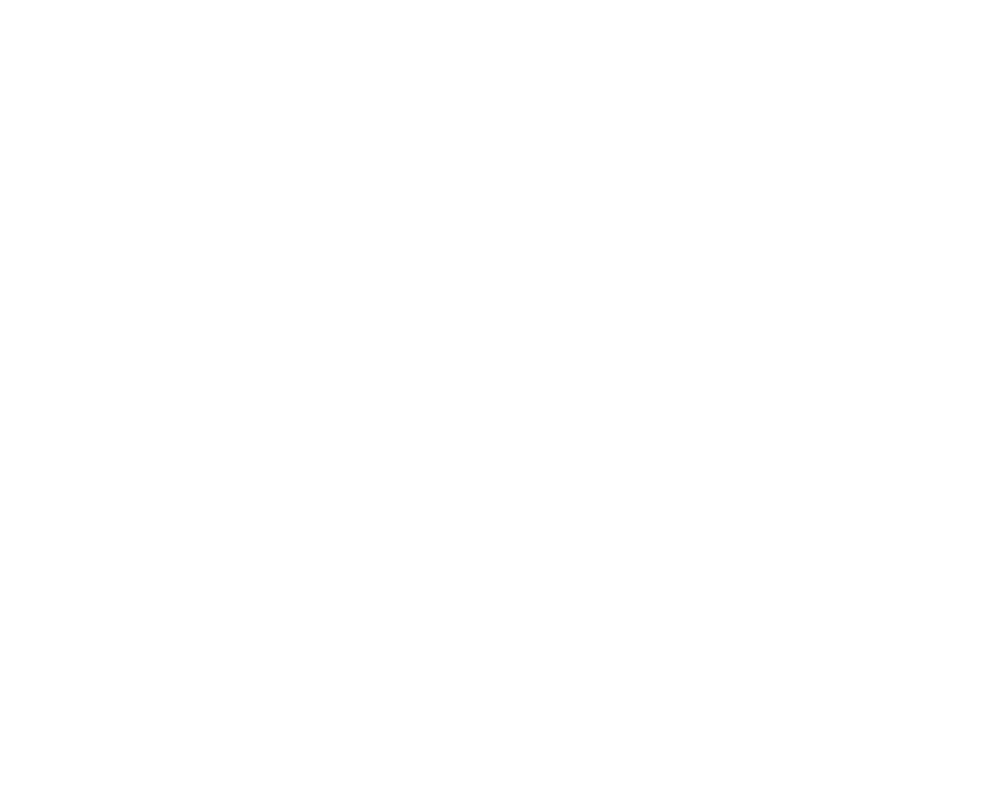
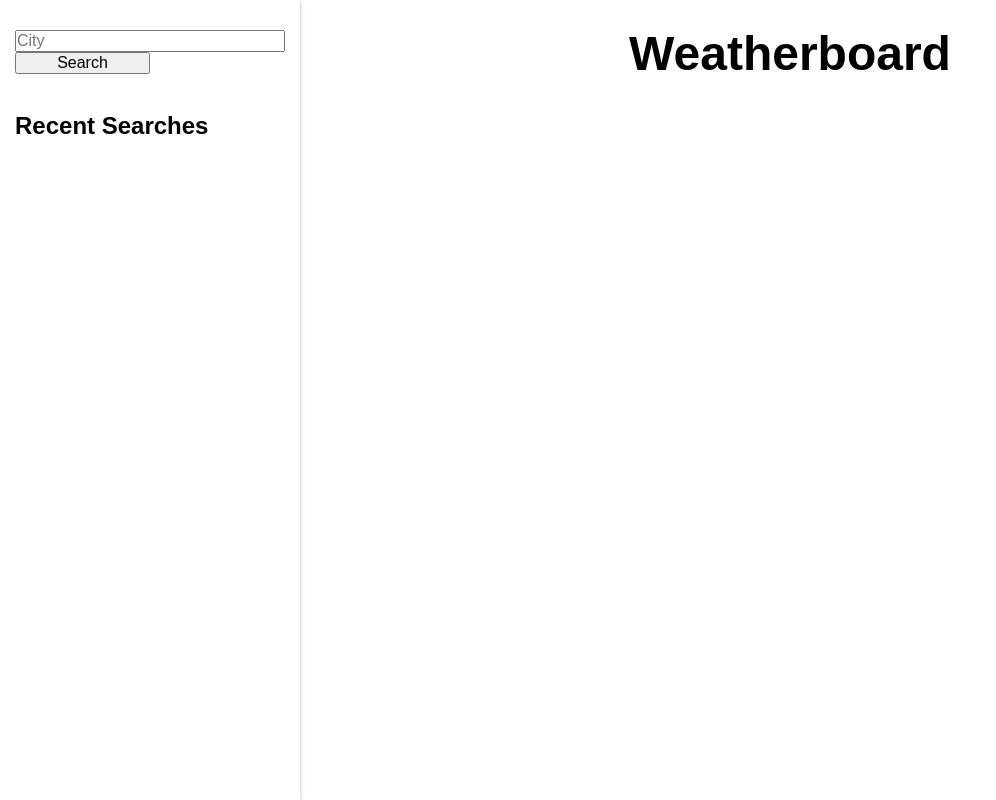
Before and after one commit to mdbow22/weatherBoard, a plain HTML site: page index.html in a window 1280 px wide. Shown: the whole page, without its empty margins (0-996 px from the left). Drawn offline with nearby package versions, Linux system fonts and the light colour scheme.

Commit message:
set up basic structure of page for desktop

```diff
--- /dev/null
+++ b/assets/reset.css
@@ -0,0 +1,29 @@
+* {
+  margin: 0;
+  padding: 0;
+  box-sizing: border-box;
+}
+
+html {
+  height: 100%;
+}
+
+body {
+  min-height: 100%;
+  line-height: 1;
+  font-family: sans-serif;
+}
+
+h1, h2, h3, h4, h5, h6 {
+  font-size: 100%;
+}
+
+input, select, option, optgroup, textarea, button,
+pre, code {
+  font-size: 100%;
+  font-family: inherit;
+}
+
+ol, ul {
+  list-style: none;
+}
--- a/assets/style.css
+++ b/assets/style.css
@@ -0,0 +1,40 @@
+body {
+    display: flex;
+    flex-direction: row-reverse;
+}
+
+nav {
+    padding-top: 30px;
+    width: 300px;
+    box-shadow: 0 2px 2px 0 rgb(0 0 0 / 14%),
+        0 3px 1px -2px rgb(0 0 0 / 12%),
+        0 1px 5px 0 rgb(0 0 0 / 20%);
+}
+
+nav form {
+    margin: 0px 15px;
+    display: flex;
+    flex-direction: column;
+}
+
+nav form button {
+    width: 50%;
+}
+
+.recent {
+    margin: 40px 15px;
+}
+
+h3 {
+    font-size: 1.5em;
+}
+
+main {
+    padding-top: 30px;
+    margin: 0px auto;
+}
+
+.title {
+    font-size: 3em;
+    text-align: center;
+}
--- a/index.html
+++ b/index.html
@@ -5,12 +5,25 @@
     <meta name="viewport" content="width=device-width, initial-scale=1.0">
     <title>Weatherboard</title>
     <script src="https://kit.fontawesome.com/b6aa32c5ac.js" crossorigin="anonymous"></script>
-    <link rel="stylesheet" href="https://cdnjs.cloudflare.com/ajax/libs/materialize/1.0.0/css/materialize.min.css">
+    <link rel="stylesheet" href="./assets/reset.css">
     <link rel="stylesheet" href="./assets/style.css">
 </head>
 <body>
-
-    <script src="https://cdnjs.cloudflare.com/ajax/libs/materialize/1.0.0/js/materialize.min.js"></script>
+    <main class="container">
+        <header>
+            <h1 class="title">Weatherboard</h1>
+        </header>
+    </main>
+    <nav id="sideNav">
+        <form>
+            <input type="text" placeholder="City">
+            <button type="submit">Search</button>
+        </form>
+        <div class="recent">
+            <h3>Recent Searches</h3>
+            <ul class="searchHistory"></ul>
+        </div>
+    </nav>
     <script src="./assets/script.js"></script>
 </body>
 </html>
```
